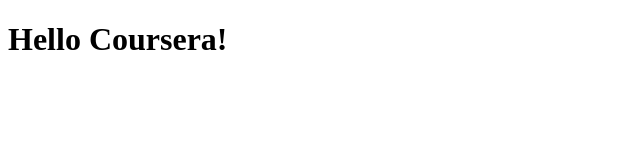
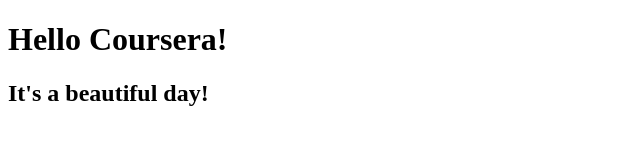
Before and after one commit to sunladyjoy/test-site, a plain HTML site: page index.html in a window 1280 px wide. Shown: the whole page, without its empty margins (0-640 px from the left). Drawn offline with Linux system fonts and the light colour scheme.

Commit message:
Small addition to page content

```diff
--- a/index.html
+++ b/index.html
@@ -7,5 +7,6 @@
 
 <body>
 <h1>Hello Coursera!</h1>
+<h2>It's a beautiful day!</h2>
 </body>
 </html>
```
